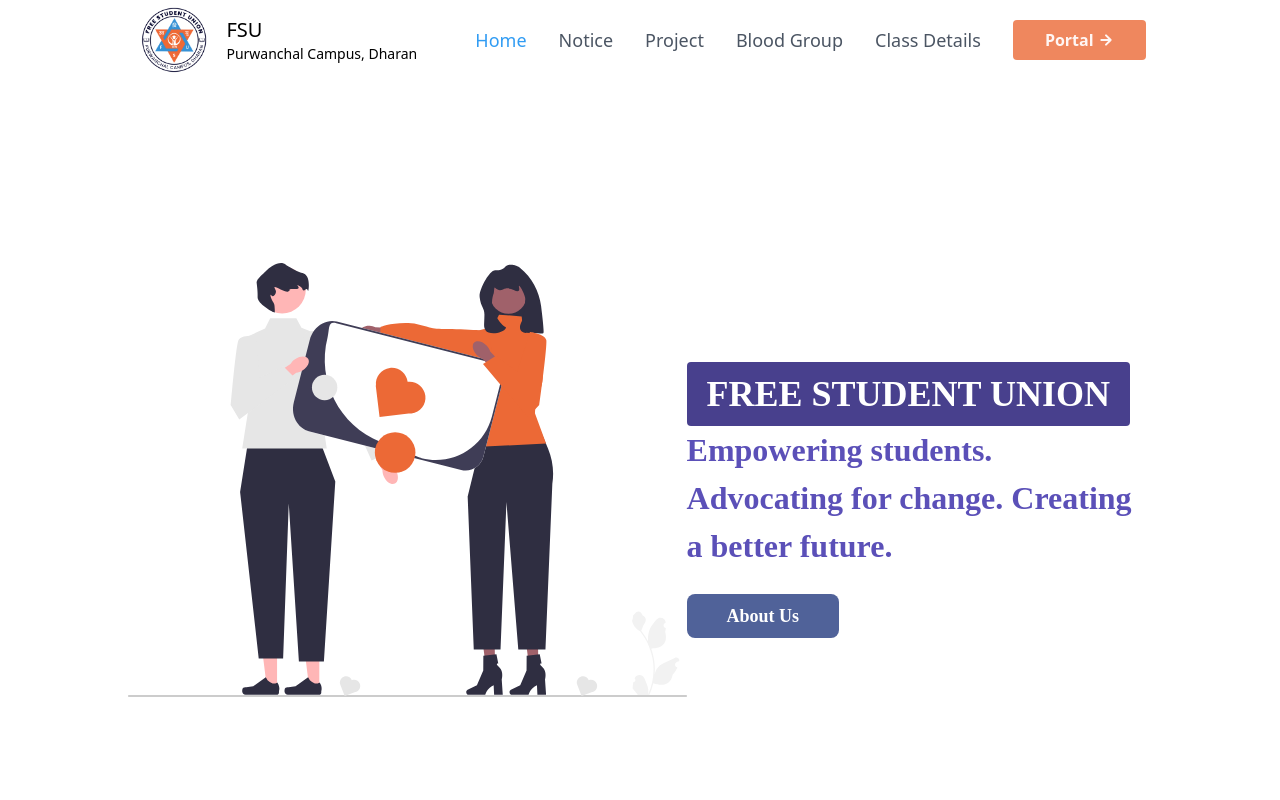
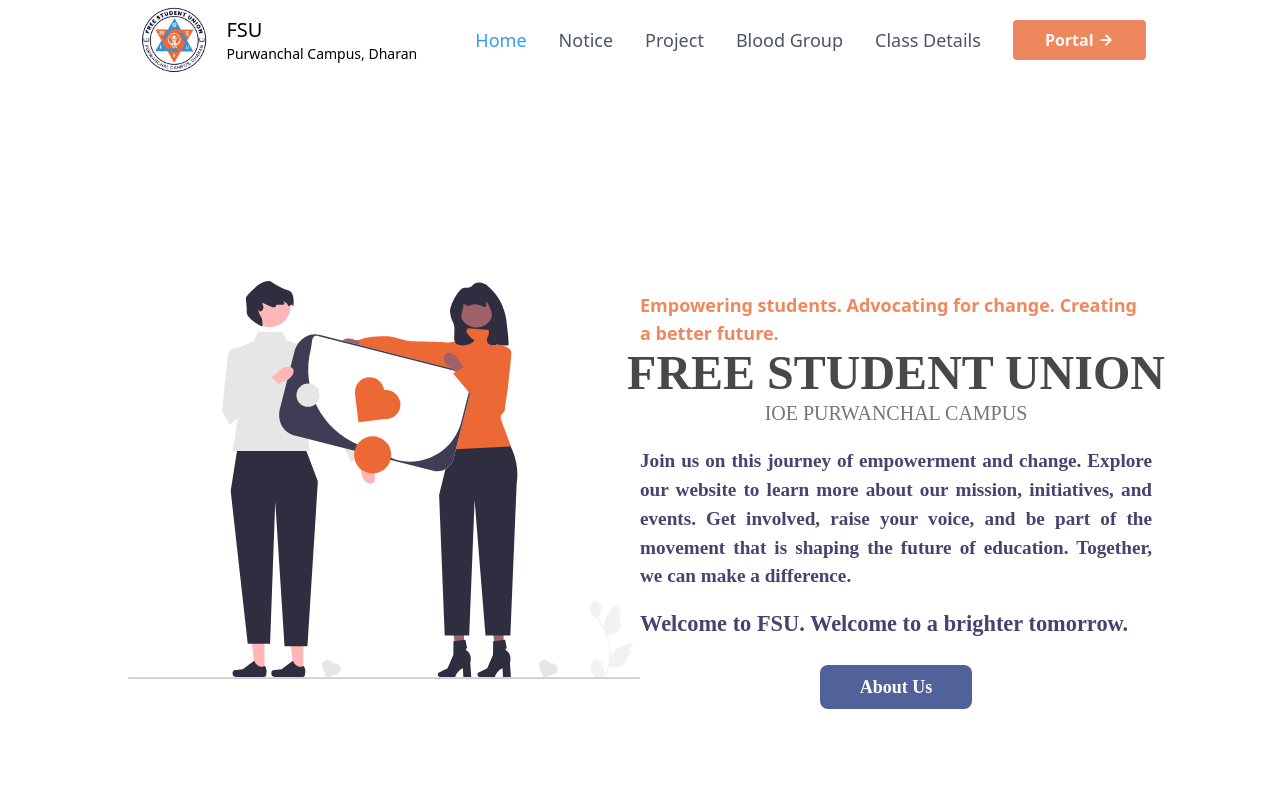
Before and after one commit to Sujan14728/fsuclient, a Next.js app: page / in a window 1280 px wide. Shown: the top 800 px of the page. Built offline with nearby package versions, Linux system fonts and the light colour scheme.

Commit message:
.....home page

```diff
--- a/components/Home/First.js
+++ b/components/Home/First.js
@@ -25,21 +25,34 @@ const First = () => {
           />
         </motion.div>
         <motion.div
-          className="flex flex-col md:w-[50%] mt-10 h-max"
+          className="flex flex-col items-center md:w-[50%] mt-10 h-max"
           initial={{ x: 100, y: -100 }}
           whileInView={{ x: 0, y: 0, transition: { duration: 1 } }}
         >
           {/* bg-gradient-to-r from-[#48408d] to-[#108cf1dc] */}
-          <h1 className="text-2xl md:text-4xl uppercase font-extrabold text-white bg-fifth-color rounded w-max px-5 py-3 font-[Montserrat]">
+          <span className="text-[#F0885E] text-lg font-sans font-semibold mb-2 ">
+            Empowering students. Advocating for change. Creating a better
+            future.
+          </span>
+          <h1 className="text-[3rem] md:text-[3rem] uppercase font-extrabold text-[#494848] rounded w-max py-3 font-[Montserrat] leading-3 ">
             Free Student Union
           </h1>
-          {/* <p className="uppercase px-2 text-base md:text-xl text-[#777676] mb-5 mt-2 font-[Poppins]">
+          <p className="uppercase text-base md:text-xl text-[#777676] mb-5 mt-2 font-[Poppins]">
             ioe purwanchal campus
-          </p> */}
-          <p className="border-0 mb-3 border-background-color font-[Montserrat] text-[2rem] font-bold text-[#5b50b8] ">
-            Empowering students. Advocating for change. Creating a better
-            future.
           </p>
+          {/* <hr className="h-2 text-black border-black bg-black " /> */}
+          <div className="w-[100%] flex flex-col border-0 mb-3 border-background-color font-[Montserrat] text-[1.2rem] font-bold text-[#474270] ">
+            <span className="mb-4 text-[1.2rem] text-justify">
+              Join us on this journey of empowerment and change. Explore our
+              website to learn more about our mission, initiatives, and events.
+              Get involved, raise your voice, and be part of the movement that
+              is shaping the future of education. Together, we can make a
+              difference.
+            </span>
+            <span className="text-[1.4rem] ">
+              Welcome to FSU. Welcome to a brighter tomorrow.
+            </span>
+          </div>
           <Link
             href="#about"
             className="bg-background-color opacity-80 hover:opacity-100 text-white px-10 mt-3 py-2 rounded-lg text-center w-max font-semibold text-lg font-[Poppins]"
--- a/pages/notice/[slug].js
+++ b/pages/notice/[slug].js
@@ -43,14 +43,15 @@ const NoticeSlug = () => {
     timeZone: "Asia/Kathmandu",
   });
   return (
-    <>
+    <div className="w-[100vw] flex justify-center">
+      <div className="w-[80%]  ">
         {loading && (
-        <div className="h-[80vh] w-[100vw] flex justify-center items-center ">
+          <div className="h-[100vh] flex justify-center items-center ">
             <Image alt="loader" width={200} height={200} src="/spinner.gif" />
           </div>
         )}
         {!loading && (
-        <div className="container mx-auto p-5 w-[100%] flex flex-col items-center ">
+          <div className="w-[100%] flex flex-col items-center mt-20 mb-20 ">
             <div className="mb-14 ">
               <motion.h1
                 initial={{ scale: 0 }}
@@ -87,7 +88,8 @@ const NoticeSlug = () => {
             </div>
           </div>
         )}
-    </>
+      </div>
+    </div>
   );
 };
 
```
Lines whose indentation alone changed are shown as unchanged.
